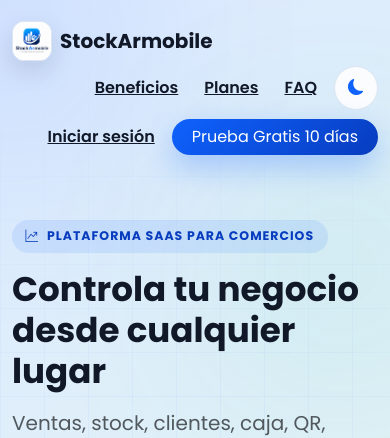
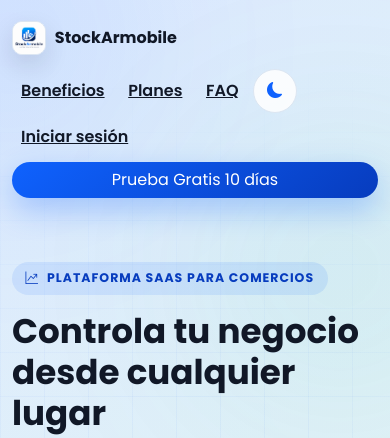
Before and after one commit to camilojm33-debug/stockARmobile, a Python web app: template templates/landing/index.html in a window 390 px wide. Shown: the top 438 px of the page. Run offline with Jinja, Linux system fonts and the light colour scheme; the template is opened without the code that fills it, so the values that code supplies are empty.

Commit message:
Fix landing mobile navbar logo overlap

```diff
--- a/static/assets/css/landing.css
+++ b/static/assets/css/landing.css
@@ -1009,9 +1009,24 @@ a { text-decoration: none; }
 }
 
 @media (max-width: 991px) {
+  .navbar .container {
+    align-items: flex-start;
+    gap: 0.7rem;
+  }
+  .navbar-brand {
+    flex: 0 0 auto;
+    max-width: 100%;
+  }
   .navbar .ms-auto {
+    margin-left: 0 !important;
+    width: 100%;
     flex-wrap: wrap;
-    justify-content: flex-end;
+    justify-content: flex-start;
+    row-gap: 0.45rem;
+  }
+  .navbar .ms-auto .btn-link {
+    padding-left: 0;
+    padding-right: 0.55rem;
   }
   .hero-stats { grid-template-columns: 1fr; }
   .feature-list { grid-template-columns: 1fr; }
@@ -1026,6 +1041,28 @@ a { text-decoration: none; }
 }
 
 @media (max-width: 767px) {
+  .navbar .container {
+    gap: 0.55rem;
+  }
+  .navbar-brand {
+    gap: 0.55rem !important;
+    font-size: 1rem;
+    line-height: 1.1;
+  }
+  .brand-mark {
+    width: 34px;
+    height: 34px;
+    border-radius: 10px;
+    flex: 0 0 34px;
+  }
+  .navbar .ms-auto {
+    gap: 0.35rem !important;
+    align-items: center;
+  }
+  .navbar .ms-auto .btn-pill {
+    width: 100%;
+    text-align: center;
+  }
   .section { padding: 4.5rem 0; }
   .hero-section { padding-bottom: 2.8rem; }
   .mockup-body { min-height: 320px; }
```
